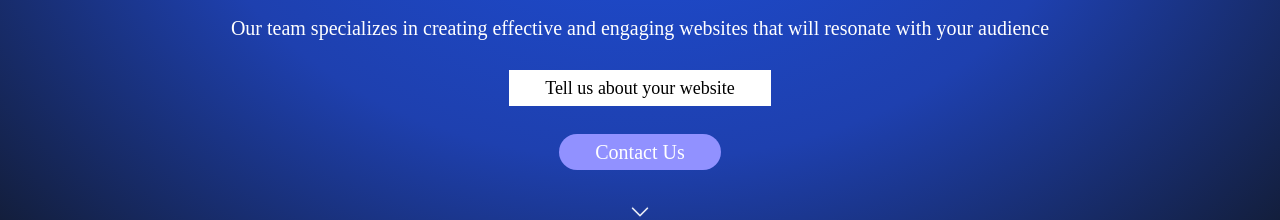
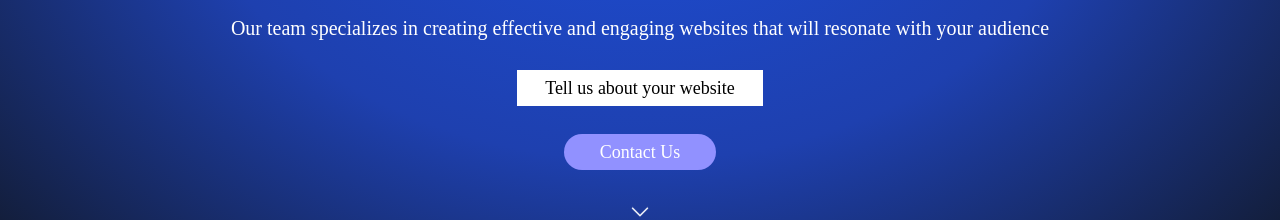
Before and after one commit to AngelCalderon105/altitud, a React (Vite) app: page / in a window 1280 px wide. Shown: the part 618-838 px from the top of the page. Built offline with nearby package versions, Linux system fonts and the light colour scheme.

Commit message:
Added padding fix to Form Button and Change Contact Us text size

```diff
--- a/src/Components/FormButton.jsx
+++ b/src/Components/FormButton.jsx
@@ -1,6 +1,6 @@
 export default function FormButton({text}) {
     return(
-        <a href = "/"className="bg-white text-black px-9 py-2 ">{text}</a>
+        <a href = "/"className="bg-white text-black px-7 py-2 ">{text}</a>
     )
 
 }
--- a/src/HomePage/Home.jsx
+++ b/src/HomePage/Home.jsx
@@ -21,7 +21,7 @@ export default function Home() {
             <div className='text-lg'>
             <FormButton text = "Tell us about your website"/>
             </div>
-            <div className='text-xl'>
+            <div className='text-lg'>
                 <ActionButton text = "Contact Us"/>
             </div>
             <a href="" className=' animate-float'><svg xmlns="http://www.w3.org/2000/svg" fill="none" viewBox="0 0 24 24" stroke-width="1.5" stroke="currentColor" class="w-6 h-6">
```
